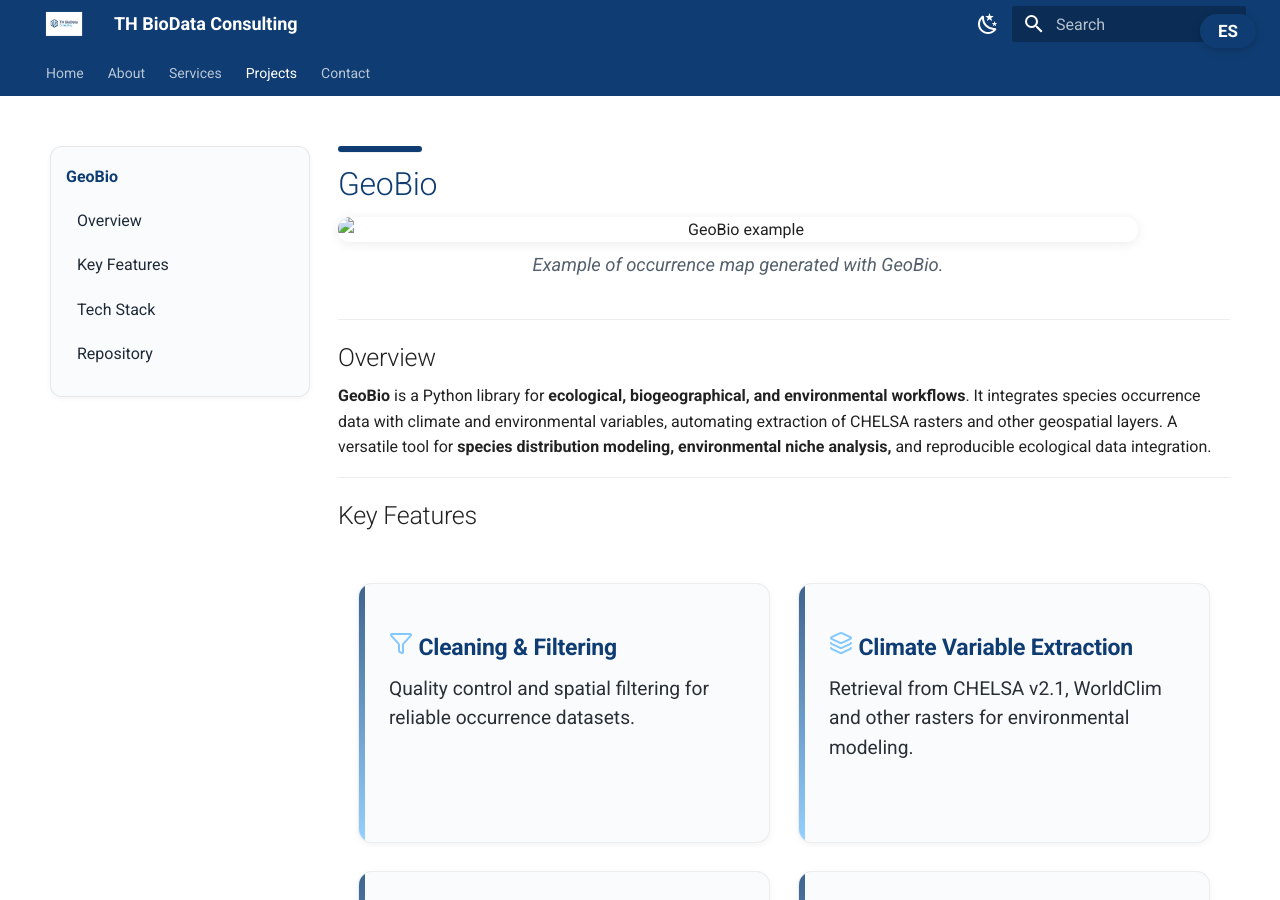
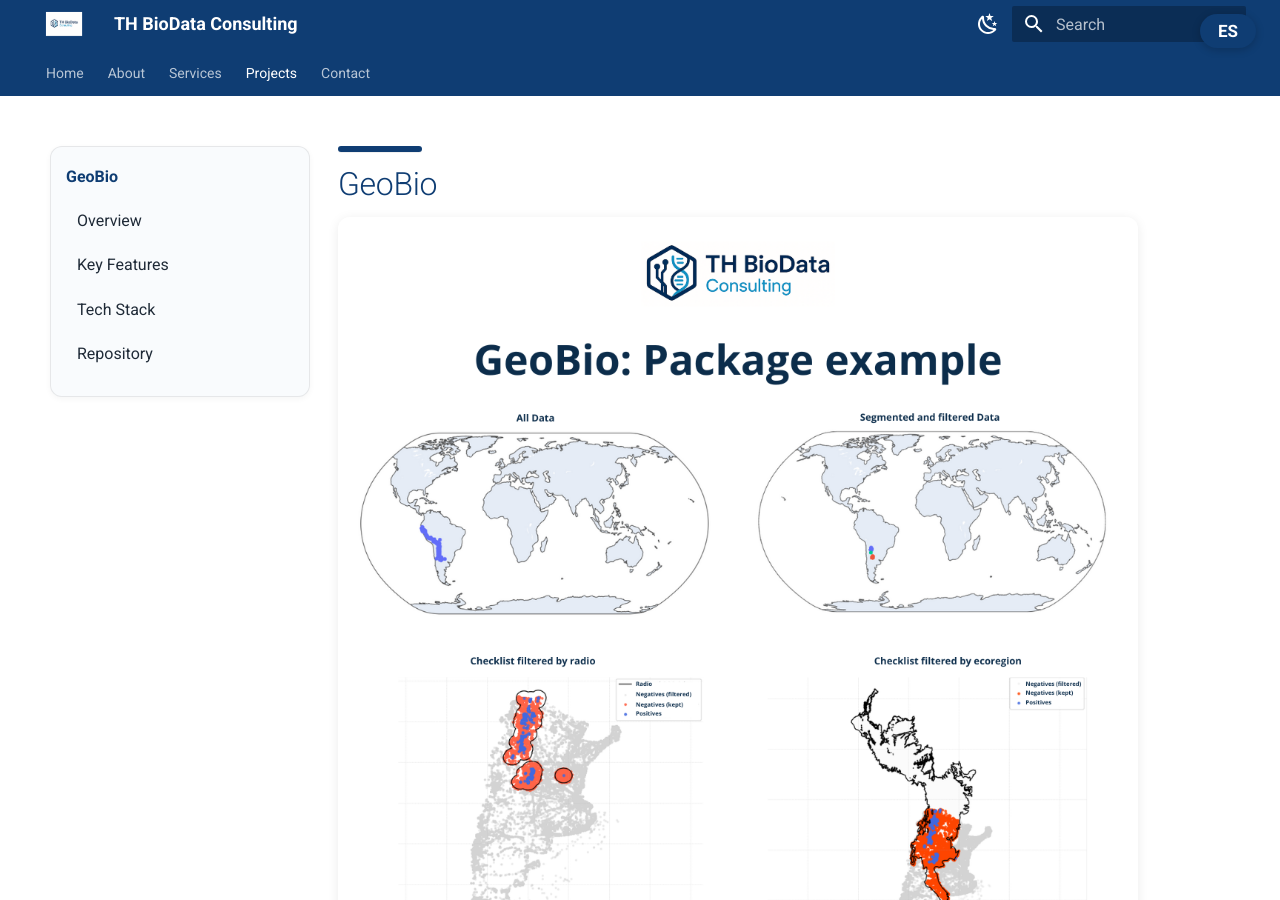
Before and after one commit to TH-BioData/th-biodata.github.io, an MkDocs documentation site: the page built from docs/projects/geobio.md, in a window 1280 px wide and 900 px high. Built offline with MkDocs 1.6.1 and Material for MkDocs 9.7.7, drawn with Linux system fonts in a browser that asks for light colours.

Commit message:
Update geobio.md

```diff
--- a/docs/projects/geobio.md
+++ b/docs/projects/geobio.md
@@ -40,7 +40,7 @@ hide:
 
     <!-- Imagen + caption -->
     <figure style="margin:0 0 1rem;">
-      <img src="../assets/geobio_figure.png" alt="GeoBio example" width="800" style="border-radius:12px;box-shadow:0 2px 12px rgba(0,0,0,.08);max-width:100%;">
+      <img src="../../assets/geobio_figure.png" alt="GeoBio example" width="800" style="border-radius:12px;box-shadow:0 2px 12px rgba(0,0,0,.08);max-width:100%;">
       <figcaption class="lang lang-en" style="font-size:.92rem;color:#54606c;margin-top:.4rem;">Example of occurrence map generated with GeoBio.</figcaption>
       <figcaption class="lang lang-es" style="font-size:.92rem;color:#54606c;margin-top:.4rem;">Ejemplo de mapa de ocurrencia generado con GeoBio.</figcaption>
     </figure>
```
